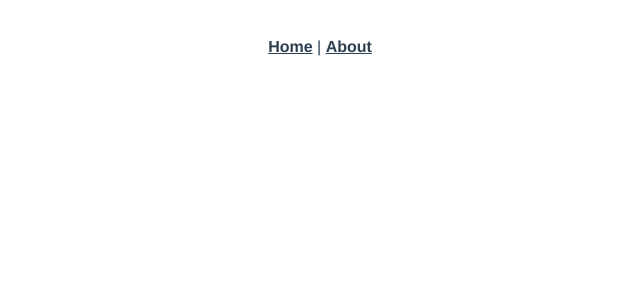
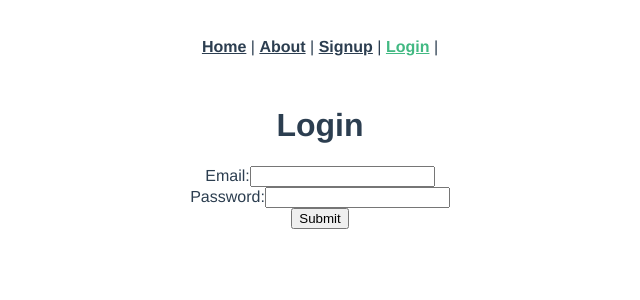
Before and after one commit to eddielee26/capstone_vue_app, a Vue app: page /login in a window 1280 px wide. Shown: the top 300 px of the page, without its empty margins (320-960 px from the left). Built offline with nearby package versions, Linux system fonts and the light colour scheme; the HTML template or start-up script is replaced by a standard one.

Commit message:
adds Login.vue

```diff
--- a/src/App.vue
+++ b/src/App.vue
@@ -2,7 +2,10 @@
   <div id="app">
     <div id="nav">
       <router-link to="/">Home</router-link> |
-      <router-link to="/about">About</router-link>
+      <router-link to="/about">About</router-link> |
+      <router-link to="/signup">Signup</router-link> |
+      <router-link to="/login">Login</router-link> |
+
     </div>
     <router-view/>
   </div>
--- a/src/main.js
+++ b/src/main.js
@@ -6,6 +6,11 @@
 axios.defaults.baseURL =
   process.env.NODE_ENV === "development" ? "http://localhost:3000" : "/";
 
+var jwt = localStorage.getItem("jwt");
+if (jwt) {
+  axios.defaults.headers.common["Authorization"] = "Bearer " + jwt;
+}
+
 Vue.config.productionTip = false;
 
 new Vue({
--- a/src/router/index.js
+++ b/src/router/index.js
@@ -2,6 +2,7 @@
 import VueRouter from 'vue-router';
 import Home from '../views/Home.vue';
 import Signup from "../views/Signup.vue";
+import Login from "../views/Login.vue";
 
 Vue.use(VueRouter);
 
@@ -23,6 +24,11 @@
     path: "/signup",
     name: "signup",
     component: Signup
+  },
+  {
+    path: "/login",
+    name: "login",
+    component: Login
   }
 
 ];
--- /dev/null
+++ b/src/views/Login.vue
@@ -0,0 +1,56 @@
+<template>
+  <div class="login">
+    <div class="container">
+      <form v-on:submit.prevent="submit()">
+        <h1>Login</h1>
+        <ul>
+          <li class="text-danger" v-for="error in errors">{{ error }}</li>
+        </ul>
+        <div class="form-group">
+          <label>Email:</label>
+          <input type="email" class="form-control" v-model="email">
+        </div>
+        <div class="form-group">
+          <label>Password:</label>
+          <input type="password" class="form-control" v-model="password">
+        </div>
+        <input type="submit" class="btn btn-primary" value="Submit">
+      </form>
+    </div>
+  </div>
+</template>
+
+<script>
+import axios from "axios";
+
+export default {
+  data: function() {
+    return {
+      email: "",
+      password: "",
+      errors: []
+    };
+  },
+  methods: {
+    submit: function() {
+      var params = {
+        email: this.email,
+        password: this.password
+      };
+      axios
+        .post("/api/sessions", params)
+        .then(response => {
+          axios.defaults.headers.common["Authorization"] =
+            "Bearer " + response.data.jwt;
+          localStorage.setItem("jwt", response.data.jwt);
+          this.$router.push("/");
+        })
+        .catch(error => {
+          this.errors = ["Invalid email or password."];
+          this.email = "";
+          this.password = "";
+        });
+    }
+  }
+};
+</script>
```
Also changed, not shown: src/views/Logout.vue (added).
